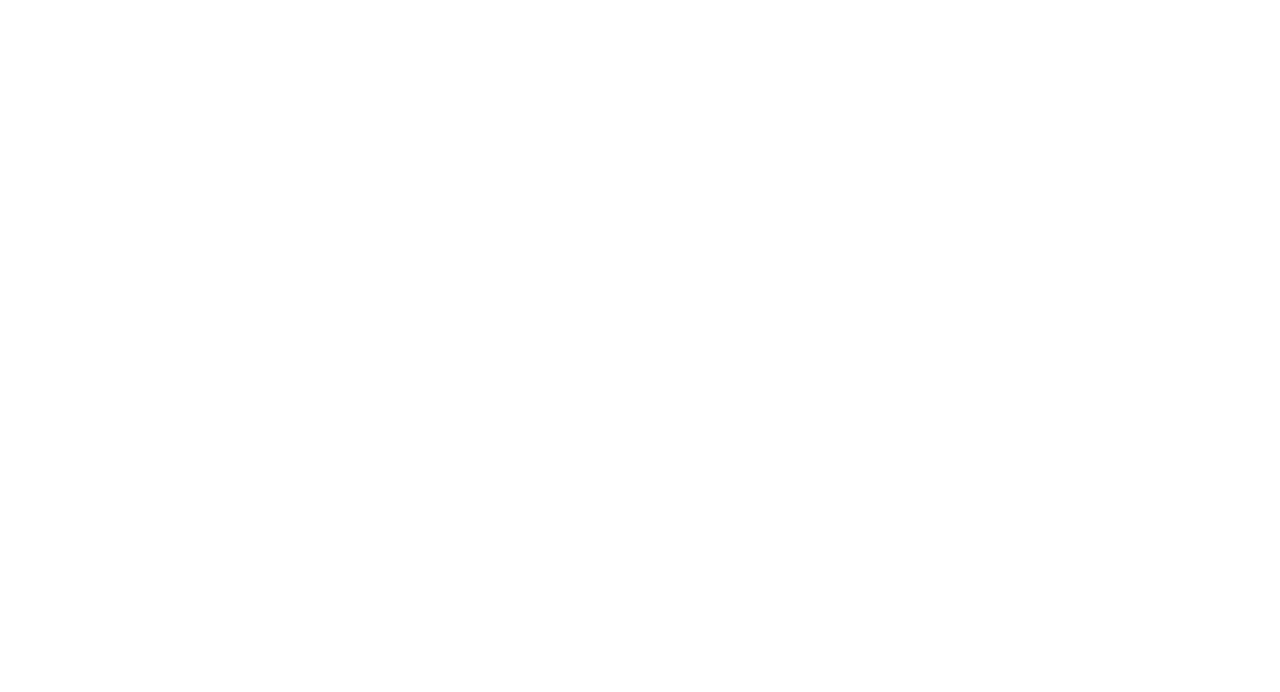
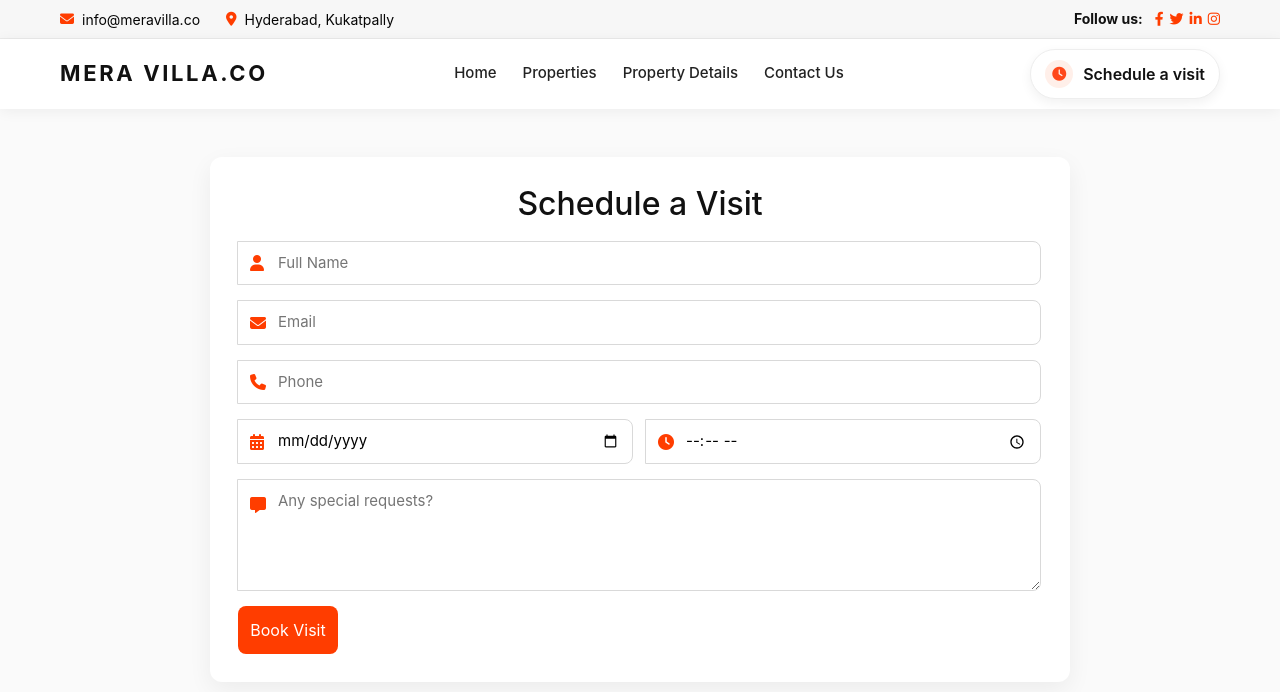
Before and after one commit to HariCharan21903/Villa-Project-Using-HTML-CSS-and-Bootstrap-, a plain HTML site: page Html pages/schedule.html in a window 1280 px wide. Drawn offline with nearby package versions, Linux system fonts and the light colour scheme.

```diff
--- a/Html pages/schedule.html
+++ b/Html pages/schedule.html
@@ -1,11 +1,97 @@
-<!DOCTYPE html>
+<!doctype html>
 <html lang="en">
 <head>
-    <meta charset="UTF-8">
-    <meta name="viewport" content="width=device-width, initial-scale=1.0">
-    <title>Document</title>
+  <meta charset="utf-8" />
+  <meta name="viewport" content="width=device-width,initial-scale=1" />
+  <title>MeraVilla.co — Schedule a Visit</title>
+
+  <!-- Bootstrap (optional) and FontAwesome for icons -->
+  <link href="https://cdn.jsdelivr.net/npm/bootstrap@5.3.7/dist/css/bootstrap.min.css" rel="stylesheet">
+  <link rel="stylesheet" href="https://cdnjs.cloudflare.com/ajax/libs/font-awesome/6.4.0/css/all.min.css">
+  <link rel="stylesheet" href="../css pages/schedule.css" />
+
+
 </head>
 <body>
 
+  <!-- Top Bar -->
+  <div class="top-bar">
+    <div class="top-inner">
+      <div class="top-left">
+        <span><i class="fas fa-envelope"></i> info@meravilla.co</span>
+        <span><i class="fas fa-map-marker-alt"></i> Hyderabad, Kukatpally</span>
+      </div>
+
+      <div class="top-right">
+        <b>Follow us:</b>
+        <a href="#" aria-label="facebook"><i class="fab fa-facebook-f"></i></a>
+        <a href="#" aria-label="twitter"><i class="fab fa-twitter"></i></a>
+        <a href="#" aria-label="linkedin"><i class="fab fa-linkedin-in"></i></a>
+        <a href="#" aria-label="instagram"><i class="fab fa-instagram"></i></a>
+      </div>
+    </div>
+  </div>
+
+  <!-- Header -->
+  <header class="header">
+    <div class="head-inner">
+      <div class="brand">MERA VILLA.CO</div>
+
+      <nav class="nav" aria-label="Primary navigation">
+        <a href="./Home.html"> Home</a>
+        <a href="./Properties.html">Properties</a>
+        <a href="./property details.html">Property Details</a>
+        <a href="./contact us.html">Contact Us</a>
+      </nav>
+
+      <a class="visit-btn" href="../Html pages/schedule.html">
+        <span class="bubble"><i class="fas fa-clock"></i></span>
+        <span  class="active">Schedule a visit</span>
+      </a>
+    </div>
+  </header>
+
+  <!-- Schedule form -->
+  <main class="schedule-wrapper">
+    <section class="schedule-card" aria-labelledby="schedule-heading">
+      <h2 id="schedule-heading">Schedule a Visit</h2>
+
+      <form action="#" method="post" novalidate>
+        <div class="input-group">
+          <i class="fas fa-user"></i>
+          <input id="name" name="name" type="text" placeholder="Full Name" required>
+        </div>
+
+        <div class="input-group">
+          <i class="fas fa-envelope"></i>
+          <input id="email" name="email" type="email" placeholder="Email" required>
+        </div>
+
+        <div class="input-group">
+          <i class="fas fa-phone"></i>
+          <input id="phone" name="phone" type="tel" placeholder="Phone" inputmode="tel" required>
+        </div>
+
+        <div class="row-2">
+          <div class="col input-group">
+            <i class="fas fa-calendar-alt"></i>
+            <input id="date" name="date" type="date" required>
+          </div>
+          <div class="col input-group">
+            <i class="fas fa-clock"></i>
+            <input id="time" name="time" type="time" required>
+          </div>
+        </div>
+
+        <div class="input-group textarea">
+          <i class="fas fa-comment-alt"></i>
+          <textarea id="message" name="message" rows="4" placeholder="Any special requests?"></textarea>
+        </div>
+
+        <button type="submit" class="btn-submit">Book Visit</button>
+      </form>
+    </section>
+  </main>
+
 </body>
 </html>
--- /dev/null
+++ b/css pages/schedule.css
@@ -0,0 +1,74 @@
+
+    :root{
+      --accent: #ff3d00;
+      --muted: #f7f7f7;
+      --bg: #fafafa;
+      --dark: #111;
+      --max-w: 1200px;
+    }
+
+    *,*::before,*::after{box-sizing:border-box}
+    body{font-family: Inter,Segoe UI,Roboto,Arial,sans-serif; margin:0; background:var(--bg); color:var(--dark)}
+
+    /* ---------------- Top Bar ---------------- */
+    .top-bar{background:var(--muted); border-bottom:1px solid rgba(0,0,0,0.05); font-size:14px}
+    .top-inner{max-width:var(--max-w); margin:0 auto; padding:8px 20px; display:flex; justify-content:space-between; align-items:center; flex-wrap:wrap; gap:8px}
+    .top-left span{margin-right:22px; color:#050505; display:inline-flex; align-items:center}
+    .top-left i{margin-right:8px; color:var(--accent)}
+    .top-right{display:flex; align-items:center; flex-wrap:wrap; gap:6px}
+    .top-right b{margin-right:6px}
+    .top-right a{color:var(--accent); text-decoration:none; transition:color .18s}
+    .top-right a:hover{color:#008cff}
+
+    /* ---------------- Header ---------------- */
+    .header{background:#fff; box-shadow:0 2px 14px rgba(0,0,0,0.06); position:sticky; top:0; z-index:20}
+    .head-inner{max-width:var(--max-w); margin:0 auto; padding:10px 20px; display:flex; align-items:center; justify-content:space-between; gap:20px; flex-wrap:wrap}
+
+    .brand{font-size:22px; font-weight:700; letter-spacing:.12em; color:var(--dark)}
+
+    .nav{display:flex; gap:26px; align-items:center; flex-wrap:wrap}
+    .nav a{text-decoration:none; font-weight:500; font-size:15px; color:#222; transition:color .18s}
+    .nav a:hover,.nav a.active{color:var(--accent); font-weight:600}
+
+    .visit-btn{display:inline-flex; align-items:center; gap:10px; background:#fff; border:1px solid #eee; border-radius:30px; padding:10px 14px; text-decoration:none; font-weight:600; color:var(--dark); box-shadow:0 4px 12px rgba(0,0,0,0.06)}
+    .visit-btn .bubble{display:inline-grid; place-items:center; width:28px; height:28px; background:#ffefe9; color:#ff471a; border-radius:50%; font-size:14px}
+
+    /* ---------------- Schedule form ---------------- */
+    .schedule-wrapper{max-width:900px; margin:48px auto; padding:0 20px}
+    .schedule-card{background:#fff; padding:28px; border-radius:12px; box-shadow:0 8px 24px rgba(0,0,0,0.06)}
+    .schedule-card h2{margin:0 0 18px; text-align:center}
+
+    .input-group{position:relative; margin-bottom:15px}
+    .input-group i{position:absolute; left:12px; top:50%; transform:translateY(-50%); color:var(--accent); font-size:16px; transition:color .3s}
+    .input-group.textarea i{top:18px; transform:none}
+
+    .input-group input,
+    .input-group textarea{width:100%; padding:10px 12px 10px 40px; border-radius:8px; border:1px solid #d9d9d9; font-size:15px}
+
+    .input-group input:focus + i,
+    .input-group textarea:focus + i,
+    .input-group input:focus,
+    .input-group textarea:focus{border-color:var(--accent); color:var(--accent)}
+
+    .row-2{display:flex; gap:12px; flex-wrap:wrap}
+    .row-2 .col{flex:1}
+
+    .btn-submit{background:var(--accent); color:#fff; border:none; width:100px; padding:12px; border-radius:8px; font-size:16px; cursor:pointer; transition:.3s; text-align: center; align-content: center; align-items: center; justify-items: center;}
+    .btn-submit:hover{opacity:.95}
+
+    @media (max-width:720px){
+      .row-2{flex-direction:column}
+      .nav{width:100%; order:2; justify-content:center; margin-top:8px}
+      .visit-btn{order:3}
+      .brand{order:1}
+      .top-left span{margin-right:10px; font-size:13px}
+      .top-right a{margin-left:4px; font-size:13px}
+    }
+
+    @media (max-width:480px){
+      .brand{font-size:18px}
+      .nav{gap:12px; font-size:14px}
+      .visit-btn{padding:8px 12px; font-size:14px}
+    }
+
+    a:focus, button:focus, input:focus, textarea:focus{outline:3px solid rgba(0,132,255,0.15); outline-offset:2px}
```
Also changed, not shown: Html pages/Home.html (+1 -1 lines), Html pages/Properties.html (+1 -1 lines), Html pages/contact us.html (+3 -2 lines), Html pages/index.html (+1 -1 lines), Html pages/property details.html (+1 -1 lines), 1 other file.
